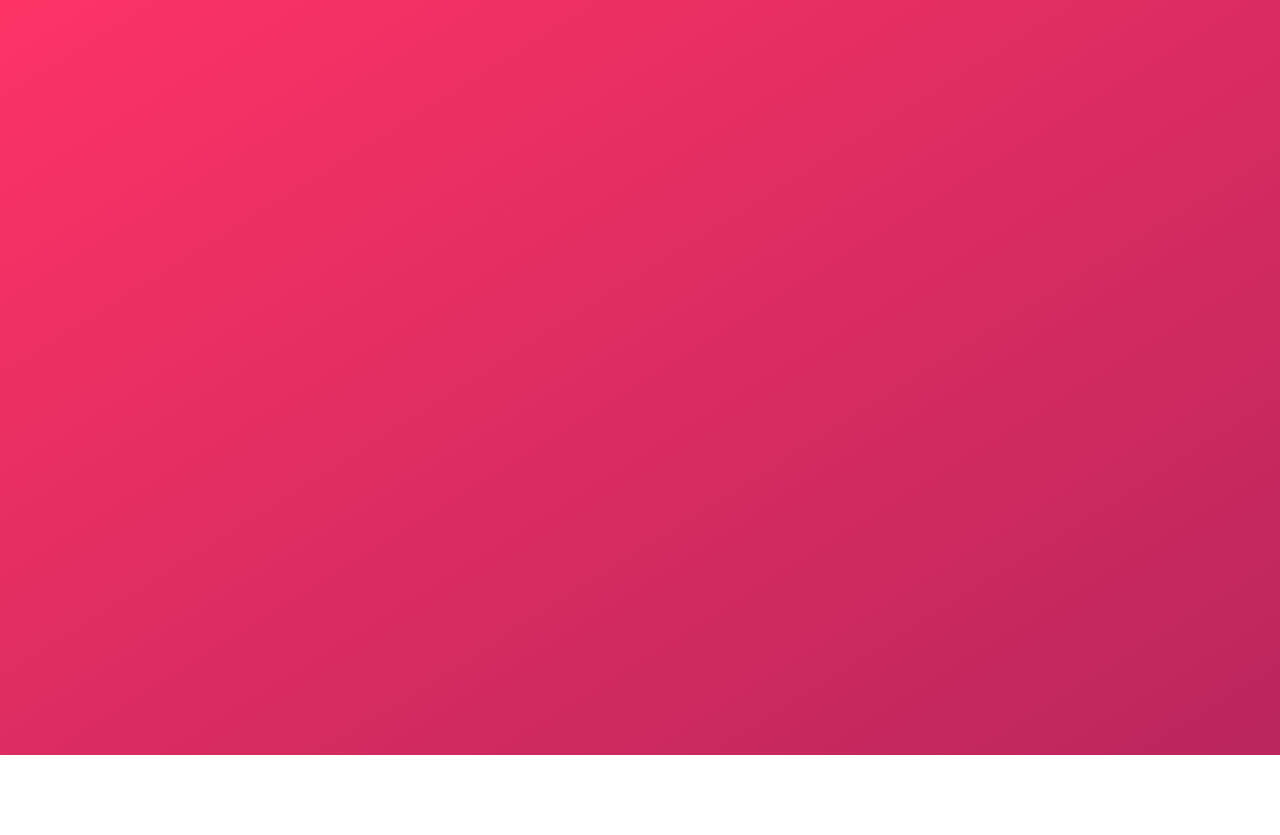
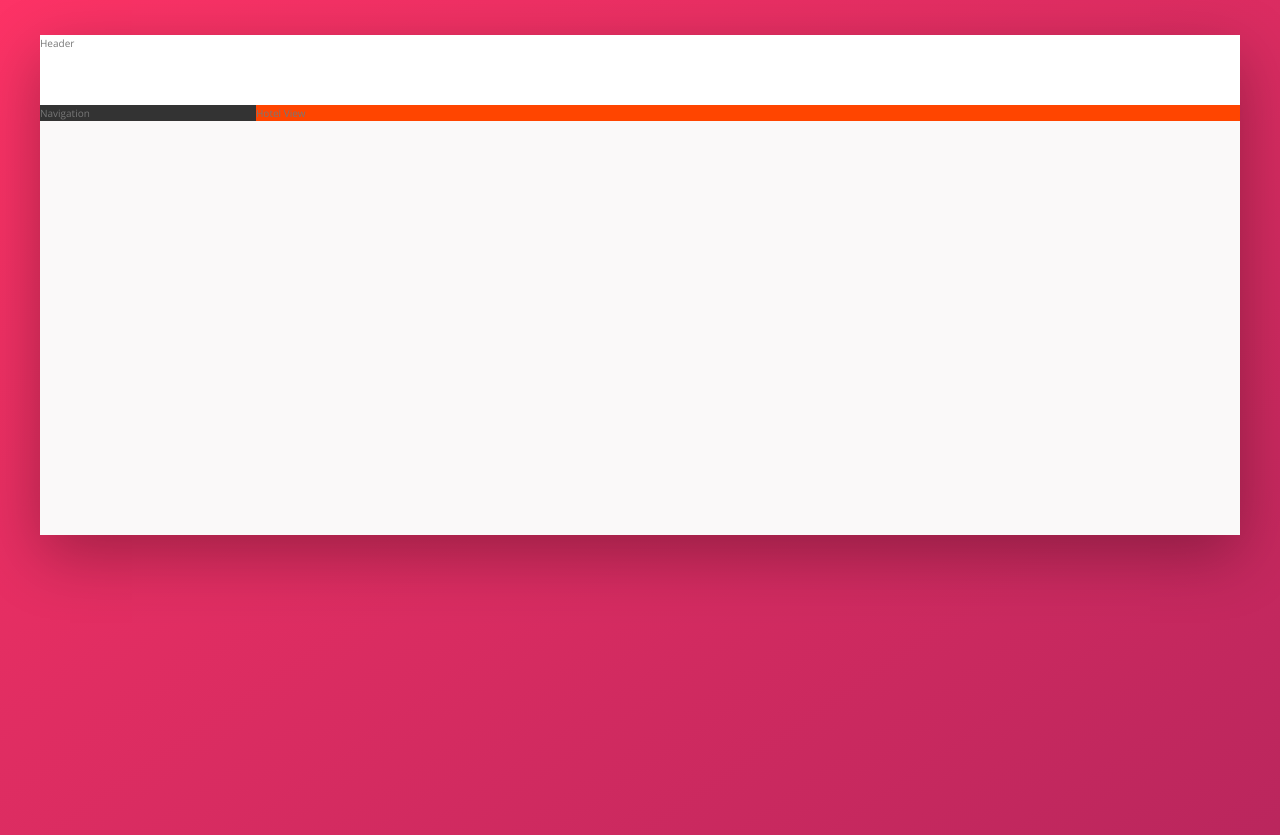
Before and after one commit to Wdev-KevinH/Trillo, a website: page index.html in a window 1280 px wide. Shown: the part 45-880 px from the top of the page. Before the commit the page ends 800 px from the top, so only its background shows below. Drawn offline with nearby package versions, Linux system fonts and the light colour scheme.

Commit message:
building the overall layout of the page

```diff
--- a/index.html
+++ b/index.html
@@ -11,6 +11,12 @@
         <title>trillo &mdash; Your all-in-one booking app</title>
     </head>
     <body>
-        <h1>Trillo!</h1>
+        <div class="container">
+            <header class="header">Header</header>
+            <div class="content">
+                <nav class="sidebar">Navigation</nav>
+                <main class="hotel-view">Hotel View</main>
+            </div>
+        </div>
     </body>
 </html>
--- a/sass/_base.scss
+++ b/sass/_base.scss
@@ -28,6 +28,11 @@ Grey dark 3: #999
     --color-grey-dark-1: #333;
     --color-grey-dark-2: #777;
     --color-grey-dark-3: #999;
+
+    --shadow-black: 0 2rem 6rem rgba(0, 0, 0, 0.3);
+
+    --color-white: #fff;
+    --color-black: #000;
 }
 
 * {
--- a/sass/_layout.scss
+++ b/sass/_layout.scss
@@ -0,0 +1,29 @@
+.container {
+    background-color: var(--color-grey-1);
+    max-width: 120rem;
+    margin: 8rem auto;
+    box-shadow: var(--shadow-black);
+
+    min-height: 50rem;
+}
+
+.header {
+    background-color: var(--color-white);
+    height: 7rem;
+    border-bottom: var(--color-grey-2);
+}
+
+.content {
+    display: flex;
+}
+
+.sidebar {
+    background-color: var(--color-grey-dark-1);
+    flex: 0 0 18%;
+}
+
+.hotel-view {
+    background-color: var(--color-white);
+    background-color: orangered;
+    flex: 1;
+}
```
Also changed, not shown: css/style.css.
